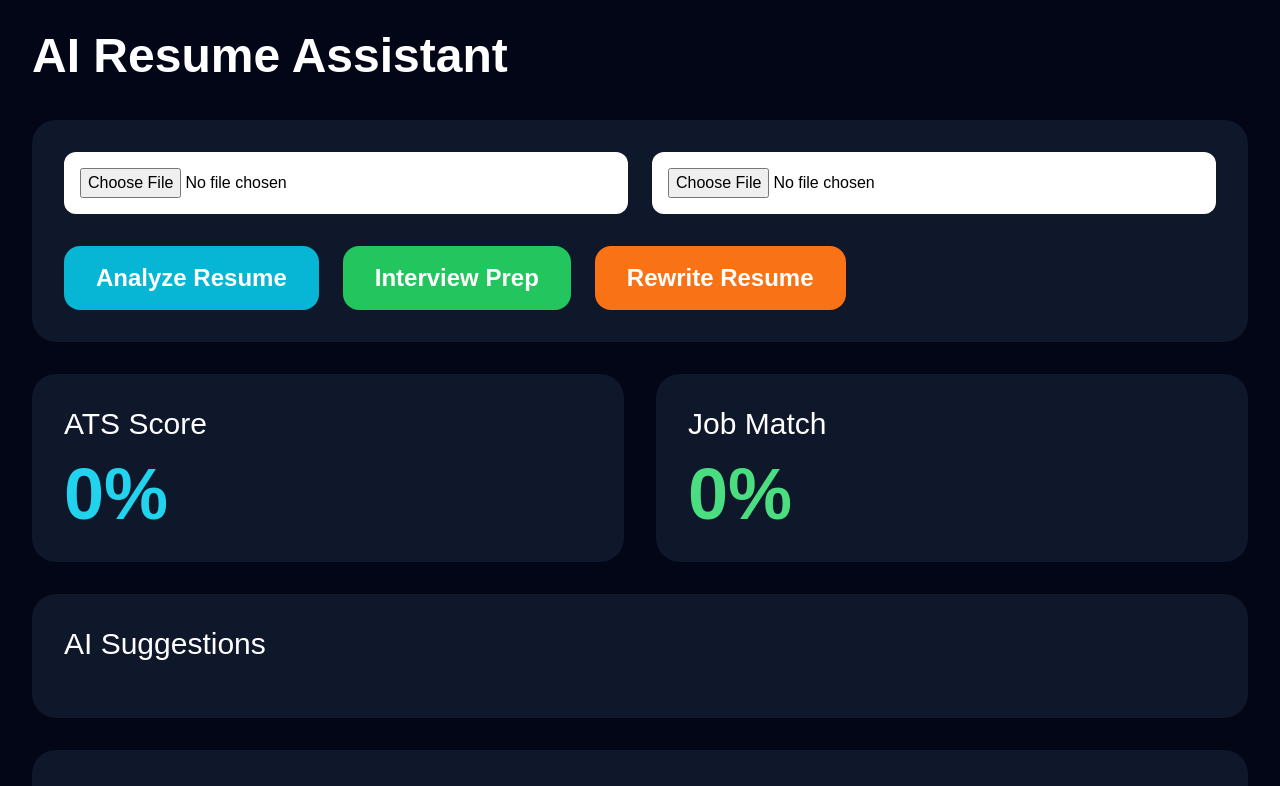
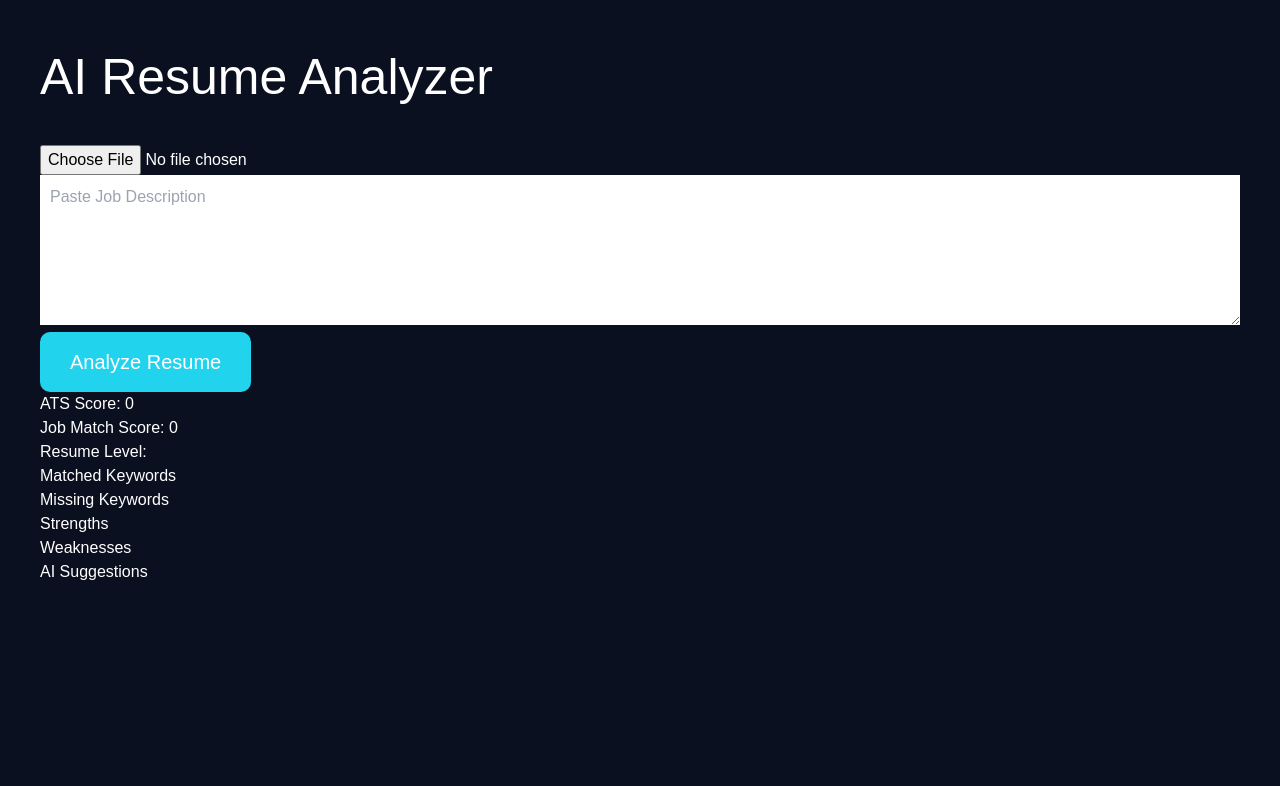
Before and after one commit to SamalaPramod/ai-resume-assistant, a Next.js app: page /dashboard in a window 1280 px wide. Shown: the top 786 px of the page. Built offline with nearby package versions, Linux system fonts and the light colour scheme.

Commit message:
Added result tab sections

```diff
--- a/src/app/dashboard/page.tsx
+++ b/src/app/dashboard/page.tsx
@@ -1,3 +1,4 @@
+
 "use client";
 
 import { useState } from "react";
@@ -7,41 +8,50 @@ export default function DashboardPage() {
   const [selectedFile, setSelectedFile] =
     useState<File | null>(null);
 
-  const [jdFile, setJdFile] =
-    useState<File | null>(null);
+  const [jobDescription, setJobDescription] =
+    useState("");
+
+  const [loading, setLoading] =
+    useState(false);
 
   const [atsScore, setAtsScore] =
     useState(0);
 
-  const [jobMatch, setJobMatch] =
+  const [analysis, setAnalysis] =
+    useState("");
+
+  const [jobMatchScore, setJobMatchScore] =
     useState(0);
 
-  const [aiFeedback, setAiFeedback] =
+  const [resumeLevel, setResumeLevel] =
     useState("");
 
-  const [interviewQuestions, setInterviewQuestions] =
-    useState("");
+  const [matchedKeywords, setMatchedKeywords] =
+    useState<string[]>([]);
 
-  const [rewrittenResume, setRewrittenResume] =
-    useState("");
+  const [missingKeywords, setMissingKeywords] =
+    useState<string[]>([]);
 
-  // =========================
-  // ANALYZE
-  // =========================
+  const [strengths, setStrengths] =
+    useState<string[]>([]);
 
-  const analyzeResume =
-    async () => {
+  const [weaknesses, setWeaknesses] =
+    useState<string[]>([]);
+
+  const analyzeResume = async () => {
 
     try {
 
       if (!selectedFile) {
 
         alert(
-            "Upload resume"
+          "Please upload a resume"
         );
 
         return;
       }
+
+      setLoading(true);
 
       const formData =
         new FormData();
@@ -51,281 +61,250 @@ export default function DashboardPage() {
         selectedFile
       );
 
-        if (jdFile) {
-
       formData.append(
-            "jdFile",
-            jdFile
+        "jobDescription",
+        jobDescription
       );
-        }
 
       const response =
         await fetch(
           "/api/upload",
           {
-
             method: "POST",
-
             body: formData,
           }
         );
 
-        const data =
+      const result =
         await response.json();
 
-        setAtsScore(
-          data.atsScore || 0
-        );
+      if (result.error) {
 
-        setJobMatch(
-          data.jobMatch || 0
-        );
-
-        setAiFeedback(
-          data.aiFeedback || ""
-        );
-
-      } catch (error) {
-
-        console.log(error);
-      }
-    };
-
-  // =========================
-  // INTERVIEW
-  // =========================
-
-  const generateInterview =
-    async () => {
-
-      try {
-
-        if (!selectedFile) {
-
-          alert(
-            "Upload resume"
-          );
-
-          return;
-        }
-
-        const formData =
-          new FormData();
-
-        formData.append(
-          "resume",
-          selectedFile
-        );
-
-        if (jdFile) {
-
-          formData.append(
-            "jdFile",
-            jdFile
+        throw new Error(
+          result.error
         );
       }
 
-        const response =
-          await fetch(
-            "/api/interview",
-            {
-
-              method: "POST",
-
-              body: formData,
-            }
+      setAtsScore(
+        result.atsScore || 0
       );
 
-        const data =
-          await response.json();
-
-        setInterviewQuestions(
-          data.interviewQuestions || ""
+      setJobMatchScore(
+        result.jobMatchScore || 0
       );
 
-      } catch (error) {
+      setResumeLevel(
+        result.resumeLevel || ""
+      );
 
-        console.log(error);
-      }
-    };
+      setMatchedKeywords(
+        result.matchedKeywords || []
+      );
 
-  // =========================
-  // REWRITE
-  // =========================
+      setMissingKeywords(
+        result.missingKeywords || []
+      );
 
-  const rewriteResume =
-    async () => {
+      setStrengths(
+        result.strengths || []
+      );
 
-      try {
+      setWeaknesses(
+        result.weaknesses || []
+      );
 
-        if (!selectedFile) {
+      setAnalysis(
+        result.analysis || ""
+      );
+
+    } catch (error: any) {
 
       alert(
-            "Upload resume"
+        error.message ||
+        "Analysis failed"
       );
 
-          return;
-        }
+    } finally {
 
-        const formData =
-          new FormData();
-
-        formData.append(
-          "resume",
-          selectedFile
-        );
-
-        const response =
-          await fetch(
-            "/api/rewrite",
-            {
-
-              method: "POST",
-
-              body: formData,
-            }
-          );
-
-        const data =
-          await response.json();
-
-        setRewrittenResume(
-          data.rewrittenResume || ""
-        );
-
-      } catch (error) {
-
-        console.log(error);
+      setLoading(false);
     }
   };
 
   return (
 
-    <div className="min-h-screen bg-[#020617] text-white p-8">
+    <div
+      style={{
+        padding: "40px",
+        background: "#0b1020",
+        minHeight: "100vh",
+        color: "white",
+      }}
+    >
 
-      <h1 className="text-5xl font-bold mb-10">
-        AI Resume Assistant
+      <h1
+        style={{
+          fontSize: "50px",
+          marginBottom: "30px",
+        }}
+      >
+        AI Resume Analyzer
       </h1>
-
-      {/* Upload Section */}
-
-      <div className="bg-[#0f172a] p-8 rounded-3xl mb-8">
-
-        <div className="grid md:grid-cols-2 gap-6">
 
       <input
         type="file"
-            accept="application/pdf"
+        accept=".pdf"
+        onChange={(e) => {
+
+          if (
+            e.target.files &&
+            e.target.files[0]
+          ) {
+
+            setSelectedFile(
+              e.target.files[0]
+            );
+          }
+        }}
+      />
+
+
+
+
+
+
+      <textarea
+        placeholder="Paste Job Description"
+        value={jobDescription}
         onChange={(e) =>
-              setSelectedFile(
-                e.target.files?.[0] || null
+          setJobDescription(
+            e.target.value
           )
         }
-            className="bg-white text-black p-4 rounded-xl"
+        style={{
+          width: "100%",
+          height: "150px",
+          padding: "10px",
+          color: "black",
+        }}
       />
 
-          <input
-            type="file"
-            accept="application/pdf"
-            onChange={(e) =>
-              setJdFile(
-                e.target.files?.[0] || null
-              )
-            }
-            className="bg-white text-black p-4 rounded-xl"
-          />
-        </div>
 
-        <div className="flex gap-6 mt-8">
+
+
+
 
       <button
         onClick={analyzeResume}
-            className="bg-cyan-500 hover:bg-cyan-600 px-8 py-4 rounded-2xl text-2xl font-semibold"
+        style={{
+          padding: "15px 30px",
+          background: "#22d3ee",
+          border: "none",
+          borderRadius: "10px",
+          fontSize: "20px",
+          cursor: "pointer",
+        }}
       >
-            Analyze Resume
+        {
+          loading
+            ? "Analyzing..."
+            : "Analyze Resume"
+        }
       </button>
 
-          <button
-            onClick={generateInterview}
-            className="bg-green-500 hover:bg-green-600 px-8 py-4 rounded-2xl text-2xl font-semibold"
-          >
-            Interview Prep
-          </button>
 
-          <button
-            onClick={rewriteResume}
-            className="bg-orange-500 hover:bg-orange-600 px-8 py-4 rounded-2xl text-2xl font-semibold"
-          >
-            Rewrite Resume
-          </button>
-        </div>
-      </div>
 
-      {/* Scores */}
 
-      <div className="grid md:grid-cols-2 gap-8 mb-8">
 
-        <div className="bg-[#0f172a] p-8 rounded-3xl">
 
-          <h2 className="text-3xl mb-4">
-            ATS Score
+      <h2>
+        ATS Score: {atsScore}
       </h2>
 
-          <div className="text-7xl text-cyan-400 font-bold">
-            {atsScore}%
-          </div>
-        </div>
-
-        <div className="bg-[#0f172a] p-8 rounded-3xl">
-
-          <h2 className="text-3xl mb-4">
-            Job Match
+      <h2>
+        Job Match Score:
+        {" "}
+        {jobMatchScore}
       </h2>
 
-          <div className="text-7xl text-green-400 font-bold">
-            {jobMatch}%
-          </div>
-        </div>
-      </div>
+      <h2>
+        Resume Level:
+        {" "}
+        {resumeLevel}
+      </h2>
 
-      {/* AI Suggestions */}
 
-      <div className="bg-[#0f172a] p-8 rounded-3xl mb-8">
 
-        <h2 className="text-3xl mb-6">
+
+      <h2>
+        Matched Keywords
+      </h2>
+
+      <ul>
+        {matchedKeywords.map(
+          (keyword, index) => (
+
+          <li key={index}>
+            {keyword}
+          </li>
+        ))}
+      </ul>
+
+      <h2>
+        Missing Keywords
+      </h2>
+
+      <ul>
+        {missingKeywords.map(
+          (keyword, index) => (
+
+          <li key={index}>
+            {keyword}
+          </li>
+        ))}
+      </ul>
+
+      <h2>
+        Strengths
+      </h2>
+
+      <ul>
+        {strengths.map(
+          (item, index) => (
+
+          <li key={index}>
+            {item}
+          </li>
+        ))}
+      </ul>
+
+      <h2>
+        Weaknesses
+      </h2>
+
+      <ul>
+        {weaknesses.map(
+          (item, index) => (
+
+          <li key={index}>
+            {item}
+          </li>
+        ))}
+      </ul>
+
+      <h2>
         AI Suggestions
       </h2>
 
-        <div className="whitespace-pre-wrap leading-8 text-gray-300">
-          {aiFeedback}
-        </div>
-      </div>
+      <pre
+        style={{
+          whiteSpace:
+            "pre-wrap",
+          lineHeight: "1.7",
+        }}
+      >
+        {analysis}
+      </pre>
 
-      {/* Interview Questions */}
-
-      <div className="bg-[#0f172a] p-8 rounded-3xl mb-8">
-
-        <h2 className="text-3xl mb-6">
-          Interview Questions
-        </h2>
-
-        <div className="whitespace-pre-wrap leading-8 text-gray-300">
-          {interviewQuestions}
-        </div>
-      </div>
-
-      {/* Rewrite */}
-
-      <div className="bg-[#0f172a] p-8 rounded-3xl">
-
-        <h2 className="text-3xl mb-6">
-          Rewritten Resume
-        </h2>
-
-        <div className="whitespace-pre-wrap leading-8 text-gray-300">
-          {rewrittenResume}
-        </div>
-      </div>
     </div>
   );
 }
```
Lines whose indentation alone changed are shown as unchanged.
